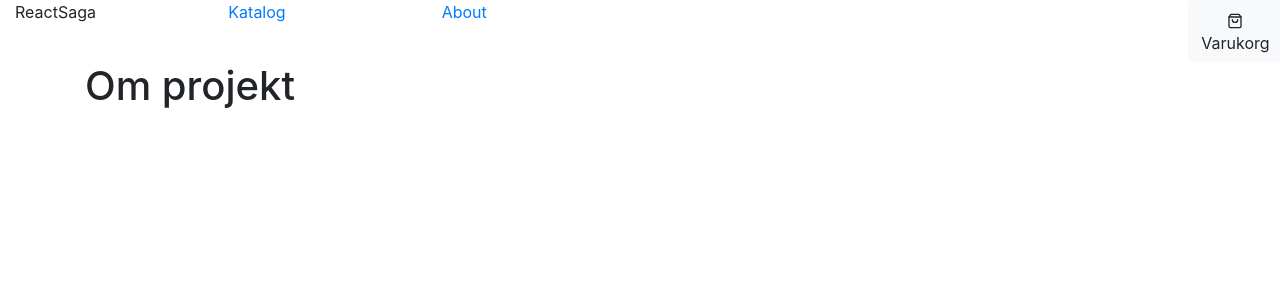
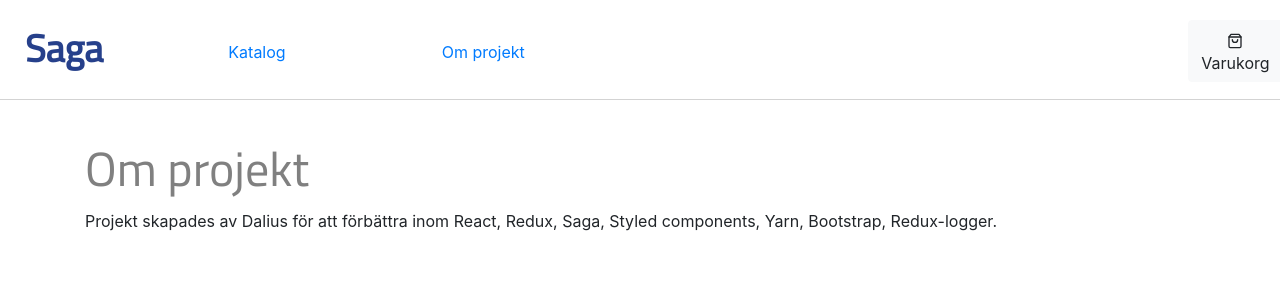
Before and after one commit to DaliusPamparas/reactsaga, a React (Create React App) app: page /about in a window 1280 px wide. Shown: the top 300 px of the page. Built offline with nearby package versions, Linux system fonts and the light colour scheme.

Commit message:
first styledcomponents

```diff
--- a/package.json
+++ b/package.json
@@ -14,7 +14,8 @@
     "react-scripts": "3.0.1",
     "redux": "^4.0.4",
     "redux-devtools-extension": "^2.13.8",
-    "redux-logger": "^3.0.6"
+    "redux-logger": "^3.0.6",
+    "styled-components": "^4.3.2"
   },
   "scripts": {
     "start": "react-scripts start",
--- a/src/components/About.js
+++ b/src/components/About.js
@@ -1,6 +1,16 @@
 import React from 'react';
 import { Container, Row, Col } from 'react-bootstrap'
+import styled from 'styled-components'
 
+const SlyledH1 = styled.h1`
+padding: 40px 0px 10px 0px;
+margin-bottom: .1rem;
+@import url('https://fonts.googleapis.com/css?family=Cairo&display=swap');
+font-family: 'Cairo', serif;
+font-size: 48px;
+color: grey;
+
+`
 const About = () => {
     return (
         <div>
@@ -8,13 +18,19 @@ const About = () => {
             <Row >
 
               <Col>
-              <h1>
+              <SlyledH1>
                 Om projekt
-              </h1>
+              </SlyledH1>
               </Col>
 
             </Row>
+            <Row >
 
+              <Col>
+               Projekt skapades av Dalius för att förbättra inom React, Redux, Saga, Styled components, Yarn, Bootstrap, Redux-logger.
+              </Col>
+
+            </Row>
           </Container>
         </div>
     );
--- a/src/components/Header.js
+++ b/src/components/Header.js
@@ -2,28 +2,59 @@
 import React, { Component } from 'react'
 import { Link } from 'react-router-dom'
 import { Button, Container, Row, Col } from 'react-bootstrap'
-import { FiShoppingBag } from 'react-icons/fi';
+import { FiShoppingBag } from 'react-icons/fi'
+import styled from 'styled-components'
 
+const StyledRow = styled.div`
+background: white;
+height: 100px;
+border-bottom: solid 1px lightgrey;
+`
+const Logo = styled.div`
+
+color: #26408B;
+@import url('https://fonts.googleapis.com/css?family=Cairo');
+font-family: 'Cairo', serif;
+font-size: 38px;
+font-weight: bold;
+padding-top: 20px;
+padding-left: 10px;
+`
+
+const Top = styled.div`
+padding-top: 40px;
+`
+const TopVarukorg = styled.div`
+padding-top: 20px;
+`
 export default class Header extends Component {
+
+
+
     render() {
         return (
-            <div>
-                    <div>
+            <StyledRow>
           <Container fluid >
+
   <Row >
-    <Col  sm={2}>ReactSaga</Col>
-    <Col  sm={2}><Link to='/'>Katalog</Link></Col>
-    <Col  sm={2}>  <Link to='/about'>About</Link></Col>
+
+    <Col  sm={2}>
+   <Logo> Saga </Logo>
+    </Col>
+
+    <Col  sm={2}><Link to='/'><Top>Katalog</Top></Link></Col>
+    <Col  sm={2}>  <Link to='/about'><Top>Om projekt</Top></Link></Col>
     <Col> </Col>
-    <Col  sm={1}>  <Link to='/varukorg'> <Button variant="light"><FiShoppingBag/> Varukorg</Button></Link></Col>
+    <Col  sm={1}>  <Link to='/varukorg'><TopVarukorg> <Button variant="light"><FiShoppingBag/> Varukorg</Button></TopVarukorg></Link></Col>
+
   </Row>
 
 </Container>
+</StyledRow>
 
 
 
-        </div>
-            </div>
+
         )
     }
 }
--- a/src/components/Katalog.js
+++ b/src/components/Katalog.js
@@ -1,8 +1,18 @@
 import React, { Component } from 'react'
-
-
 import { Container, Row, Col} from 'react-bootstrap'
 import Katalogview from './Katalogview'
+
+import styled from 'styled-components'
+
+const SlyledH1 = styled.h1`
+padding: 40px 0px 10px 0px;
+margin-bottom: .1rem;
+@import url('https://fonts.googleapis.com/css?family=Cairo&display=swap');
+font-family: 'Cairo', serif;
+font-size: 48px;
+color: grey;
+
+`
 
  class Katalog extends Component {
 
@@ -15,9 +25,9 @@ import Katalogview from './Katalogview'
         <Row >
 
           <Col>
-          <h1>
+          <SlyledH1>
             Katalog
-          </h1>
+          </SlyledH1>
           </Col>
 
         </Row>
--- a/src/components/Katalogview.js
+++ b/src/components/Katalogview.js
@@ -3,8 +3,11 @@ import{bindActionCreators} from 'redux'
 import {connect} from 'react-redux'
 import { Row, Col, Card} from 'react-bootstrap'
 import { addToCart } from '../actions/index'
+import styled from 'styled-components'
 
-
+const EfterCard = styled.div`
+padding-bottom: 25px;
+`
 
 class Katalogview extends Component {
 
@@ -12,6 +15,7 @@ class Katalogview extends Component {
     let productsList = this.props.products.map(product=>{
       return(
         <Col  sm="3" key={product.id} >
+        <EfterCard>
         <Card onClick={() => this.props.addToCart (product)}>
           <Card.Img variant="top" src={product.img} />
           <Card.Body>
@@ -24,7 +28,7 @@ class Katalogview extends Component {
 
           </Card.Body>
         </Card>
-
+        </EfterCard>
 
         </Col>
       )
--- a/src/components/Varukorg.js
+++ b/src/components/Varukorg.js
@@ -2,6 +2,17 @@ import React, {Component} from "react";
 import { Container, Row, Col } from 'react-bootstrap'
 import VarukorgView from './Varukorgview'
 
+import styled from 'styled-components'
+
+const SlyledH1 = styled.h1`
+padding: 40px 0px 10px 0px;
+margin-bottom: .1rem;
+@import url('https://fonts.googleapis.com/css?family=Cairo&display=swap');
+font-family: 'Cairo', serif;
+font-size: 48px;
+color: grey;
+
+`
 export default class Varukorg extends Component {
   render() {
     return (
@@ -10,9 +21,9 @@ export default class Varukorg extends Component {
         <Row >
 
           <Col>
-          <h1>
+          <SlyledH1>
            Varukorg
-          </h1>
+          </SlyledH1>
           </Col>
 
         </Row>
--- a/src/reducers/initReducer.js
+++ b/src/reducers/initReducer.js
@@ -14,7 +14,7 @@ const initState = {
             name: "Ama hsjja",
             desc: "Lorem ipsum branswnucd ddh dfgfgh dfgfksj sdjnsdkdjs",
             price: 60,
-            img: "https://cdn.shopify.com/s/files/1/0628/2445/products/4252_BT_large.jpg?v=1536090756"
+            img: "https://cdn.shopify.com/s/files/1/0628/2445/products/4255_BT_large.jpg?v=1536090756"
         },
         {
             id: 3,
@@ -28,21 +28,21 @@ const initState = {
             name: "Pelek sjja",
             desc: "Lorem ipsum branswnucd ddh dfgfgh dfgfksj sdjnsdkdjs",
             price: 30,
-            img: "https://cdn.shopify.com/s/files/1/0628/2445/products/4252_BT_large.jpg?v=1536090756"
+            img: "https://cdn.shopify.com/s/files/1/0628/2445/products/4255_BT_large.jpg?v=1536090756"
         },
         {
             id: 5,
             name: "Kose sjja",
             desc: "Lorem ipsum branswnucd ddh dfgfgh dfgfksj sdjnsdkdjs",
             price: 60,
-            img: "https://cdn.shopify.com/s/files/1/0628/2445/products/4252_BT_large.jpg?v=1536090756"
+            img: "https://cdn.shopify.com/s/files/1/0628/2445/products/4255_BT_large.jpg?v=1536090756"
         },
         {
             id: 6,
             name: "Ovej sjja",
             desc: "Lorem ipsum branswnucd ddh dfgfgh dfgfksj sdjnsdkdjs",
             price: 30,
-            img: "https://cdn.shopify.com/s/files/1/0628/2445/products/4258_BT_large.jpg?v=1536090556"
+            img: "https://cdn.shopify.com/s/files/1/0628/2445/products/4255_BT_large.jpg?v=1536090756"
         }
     ]
 }
```
Also changed, not shown: 1 other file (tests, documents, lock files or other folders).
